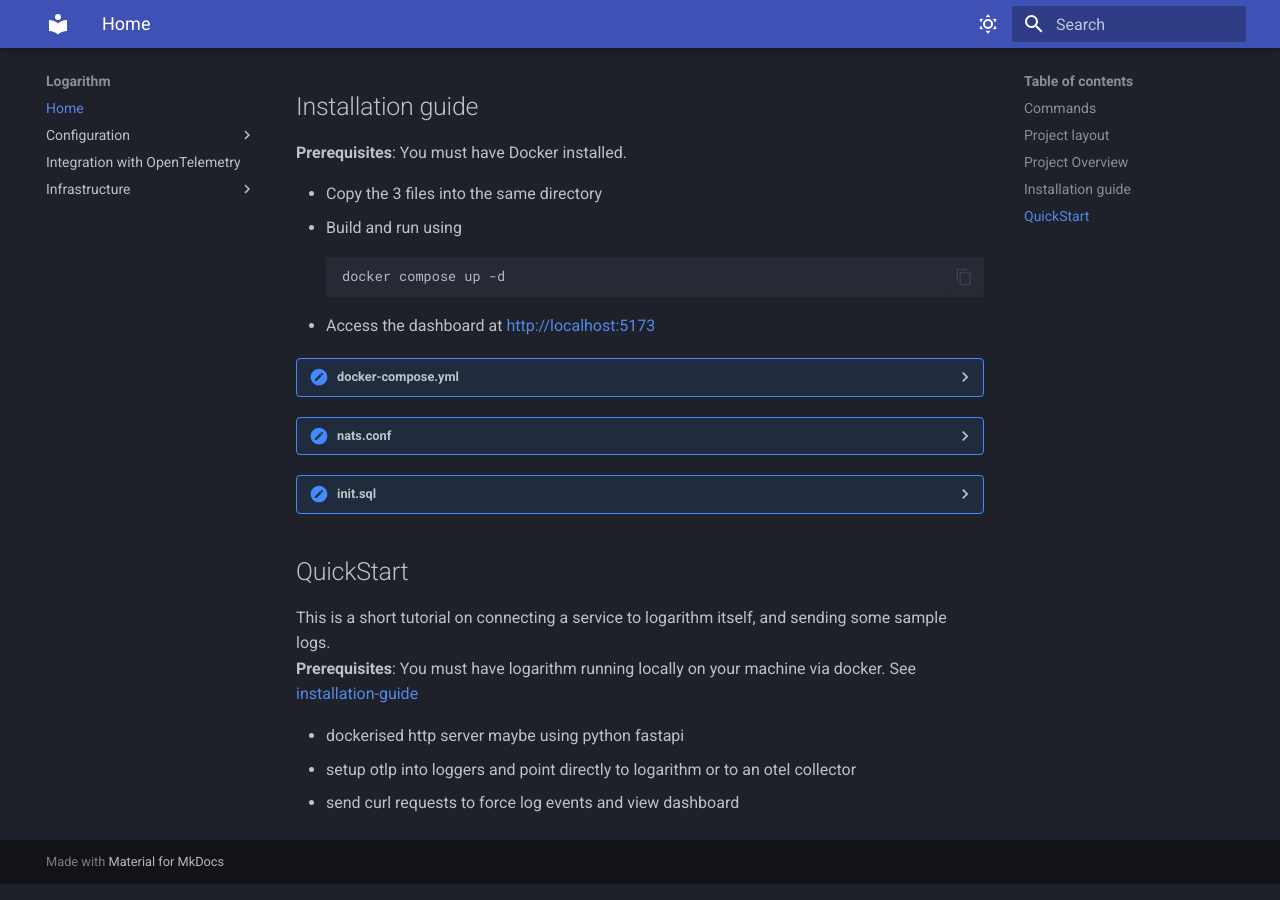
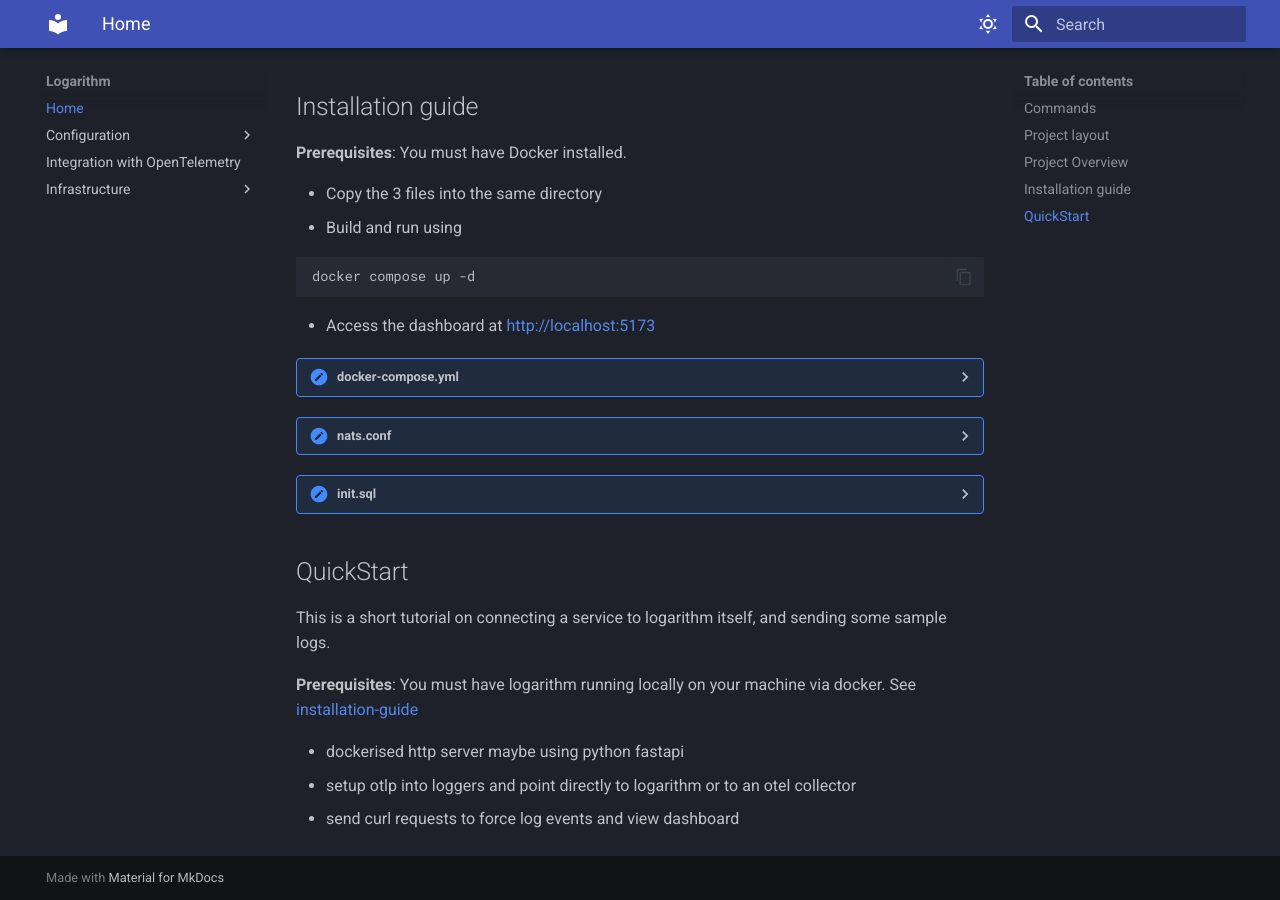
Before and after one commit to Eddrick-23/Logarithm, an MkDocs documentation site: the page built from docs/docs/index.md, in a window 1280 px wide and 900 px high, scrolled down 720 px. Built offline with MkDocs 1.6.1 and Material for MkDocs 9.7.7, drawn with Linux system fonts in a browser that asks for light colours.

````diff
--- a/docs/docs/index.md
+++ b/docs/docs/index.md
@@ -19,19 +19,21 @@ For full documentation visit [mkdocs.org](https://www.mkdocs.org).
 **leave everything above as reference for now**
 
 ## Project Overview
+
 Brief explanation of what this project is about
 
 ## Installation guide
 
 **Prerequisites**: You must have Docker installed.
 
-- Copy the 3 files into the same directory
-- Build and run using
-```
+* Copy the 3 files into the same directory
+* Build and run using
+
+```bash
 docker compose up -d
 ```
-- Access the dashboard at [http://localhost:5173](http://localhost:5173)
 
+* Access the dashboard at [http://localhost:5173](http://localhost:5173)
 
 ??? "docker-compose.yml"
 
@@ -305,9 +307,10 @@ docker compose up -d
 
 ## QuickStart
 
-This is a short tutorial on connecting a service to logarithm itself, and sending some sample logs. <br>
+This is a short tutorial on connecting a service to logarithm itself, and sending some sample logs.
+
 **Prerequisites**: You must have logarithm running locally on your machine via docker. See [installation-guide](#installation-guide)
 
-- dockerised http server maybe using python fastapi
-- setup otlp into loggers and point directly to logarithm or to an otel collector
-- send curl requests to force log events and view dashboard
+* dockerised http server maybe using python fastapi
+* setup otlp into loggers and point directly to logarithm or to an otel collector
+* send curl requests to force log events and view dashboard
````
Also changed, not shown: docs/docs/clickhouse.md (+2 -1 lines), docs/docs/clickhouse_config.md (+4 -2 lines), docs/docs/environment.md (+3 -0 lines).
